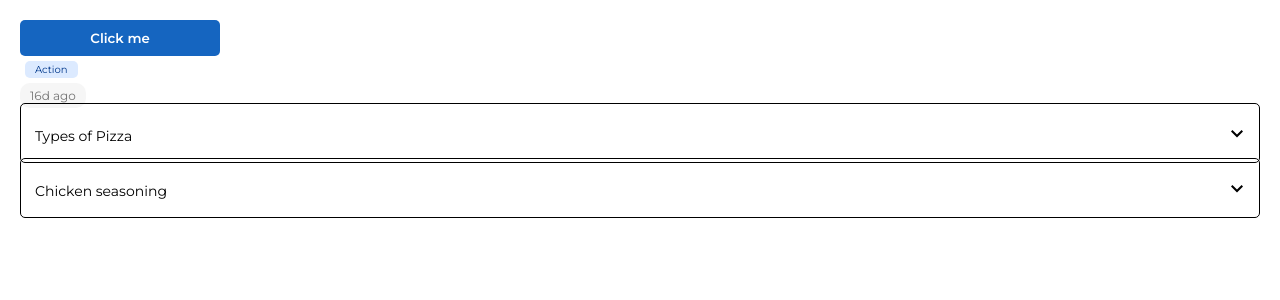
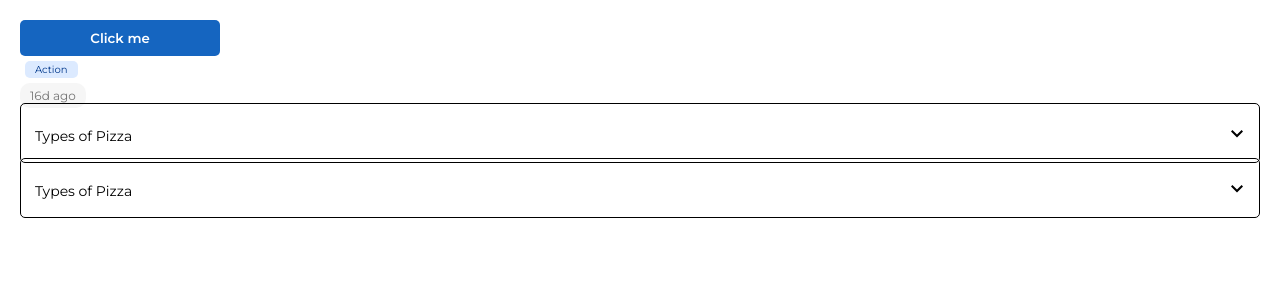
Before and after one commit to xfvelocity/plot-ponder, a React (Vite) app: page / in a window 1280 px wide. Shown: the top 300 px of the page. Built offline with nearby package versions, Linux system fonts and the light colour scheme.

Commit message:
clean up

```diff
--- a/src/App.tsx
+++ b/src/App.tsx
@@ -12,10 +12,6 @@ const App = () => {
   // ** Data **
   const [pizza, setPizza] = useState("");
 
-  const movie = {
-    genres: ["action", "superhero"],
-  };
-
   return (
     <div style={{ margin: "20px" }}>
       <PPButton text="Click me" />
@@ -24,12 +20,17 @@ const App = () => {
 
       <PPSelect
         label="Types of Pizza"
-        value={pizza}
-        updateValue={setPizza}
+        selectedOption={pizza}
+        setSelectedOption={setPizza}
         options={["Pepperoni", "Chicken"]}
       />
 
-      <PPAutoComplete />
+      <PPAutoComplete
+        label="Types of Pizza"
+        selectedOption={pizza}
+        setSelectedOption={setPizza}
+        options={["Pepperoni", "Chicken"]}
+      />
     </div>
   );
 };
--- a/src/components/basic/select/PPAutocomplete.tsx
+++ b/src/components/basic/select/PPAutocomplete.tsx
@@ -1,20 +1,27 @@
 import { useState } from "react";
 
+// ** Components **
 import PPSelect from "./PPSelect";
 
-const PPAutoComplete = () => {
-  const [value, setValue] = useState("");
+// ** Types **
+interface Props {
+  label: string;
+  selectedOption: string;
+  setSelectedOption: React.Dispatch<React.SetStateAction<any>>;
+  options: string[];
+}
+
+const PPAutoComplete = (props: Props) => {
+  // ** Data **
   const [search, setSearch] = useState("");
 
-  const options: string[] = ["Pepper", "Salt", "Vinegar"];
-
+  // TODO: Filter options based on search with API
   return (
     <PPSelect
-      label="Chicken seasoning"
-      value={value}
-      updateValue={setValue}
-      options={options}
-      autocomplete={true}
+      label={props.label}
+      selectedOption={props.selectedOption}
+      setSelectedOption={props.setSelectedOption}
+      options={props.options}
     >
       <input value={search} onChange={(e) => setSearch(e.target.value)} />
     </PPSelect>
--- a/src/components/basic/select/PPSelect.tsx
+++ b/src/components/basic/select/PPSelect.tsx
@@ -14,7 +14,6 @@ interface Props {
   selectedOption: string;
   setSelectedOption: React.Dispatch<React.SetStateAction<any>>;
   children?: any;
-  showOptions?: boolean;
 }
 
 const PPSelect = (props: Props) => {
@@ -54,7 +53,7 @@ const PPSelect = (props: Props) => {
             src="/icons/chevron-down.svg"
           />
         </div>
-        {isSelectOpen && props.options.length && props.showOptions ? (
+        {isSelectOpen && props.options.length ? (
           <div className="pp-select-items">
             {props.options.map((option, i) => (
               <div
```
